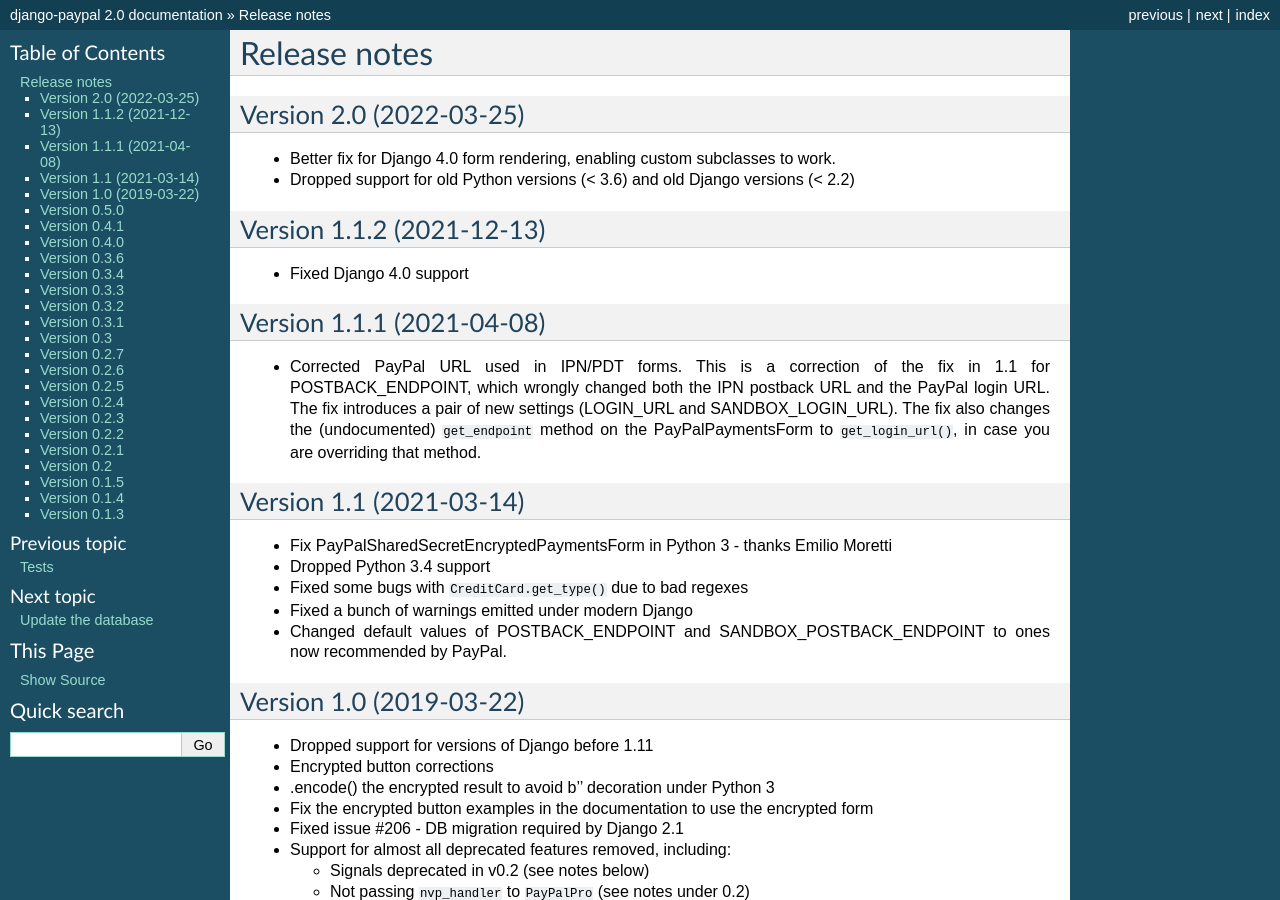
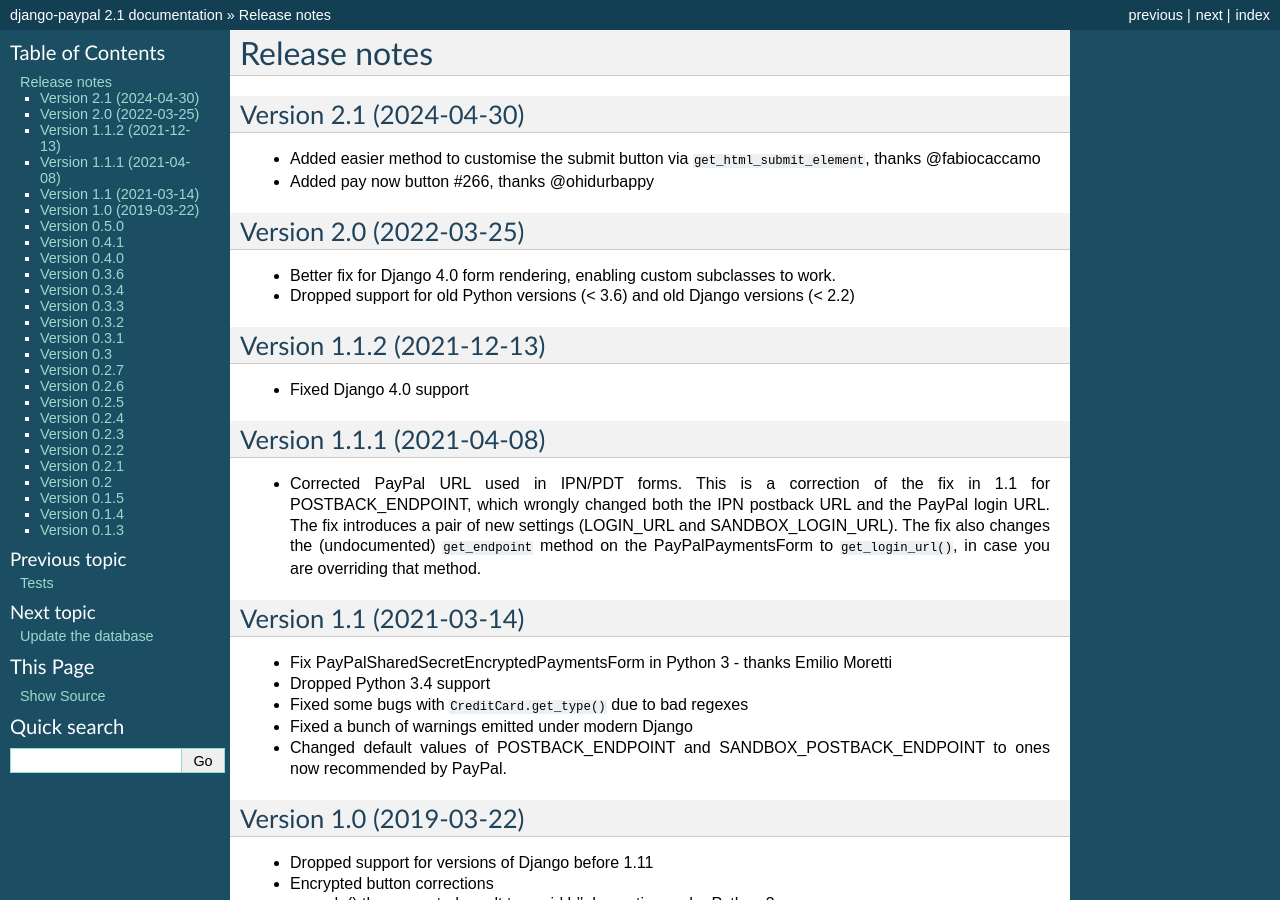
Before and after one commit to spookylukey/django-paypal, a Sphinx documentation site: the page built from docs/release_notes.rst, in a window 1280 px wide and 900 px high. Built offline with Sphinx 7.4.7, drawn with Linux system fonts in a browser that asks for light colours; some of the changed text lies outside the part shown.

Commit message:
Version bump - 2.1

```diff
--- a/docs/conf.py
+++ b/docs/conf.py
@@ -47,9 +47,9 @@
 # built documents.
 #
 # The short X.Y version.
-version = "2.0"
+version = "2.1"
 # The full version, including alpha/beta/rc tags.
-release = "2.0"
+release = "2.1"
 
 # The language for content autogenerated by Sphinx. Refer to documentation
 # for a list of supported languages.
--- a/docs/release_notes.rst
+++ b/docs/release_notes.rst
@@ -1,6 +1,12 @@
 ===============
  Release notes
 ===============
+
+Version 2.1 (2024-04-30)
+------------------------
+* Added easier method to customise the submit button via
+  ``get_html_submit_element``, thanks @fabiocaccamo
+* Added pay now button #266, thanks @ohidurbappy
 
 Version 2.0 (2022-03-25)
 ------------------------
--- a/paypal/__init__.py
+++ b/paypal/__init__.py
@@ -1 +1 @@
-__version__ = "2.0"
+__version__ = "2.1"
--- a/setup.py
+++ b/setup.py
@@ -15,7 +15,7 @@
 
 setup(
     name="django-paypal",
-    version="2.0",
+    version="2.1",
     author="John Boxall",
     author_email="john@handimobility.ca",
     maintainer="Luke Plant",
```
